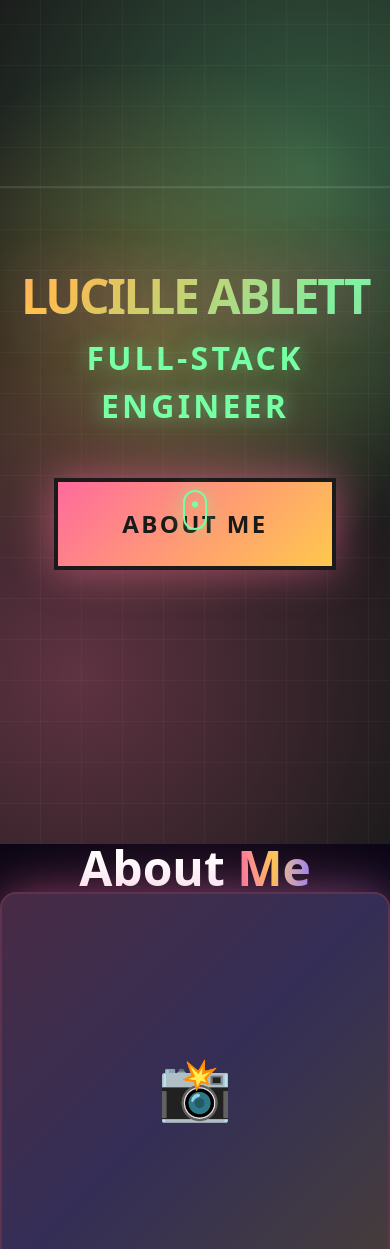
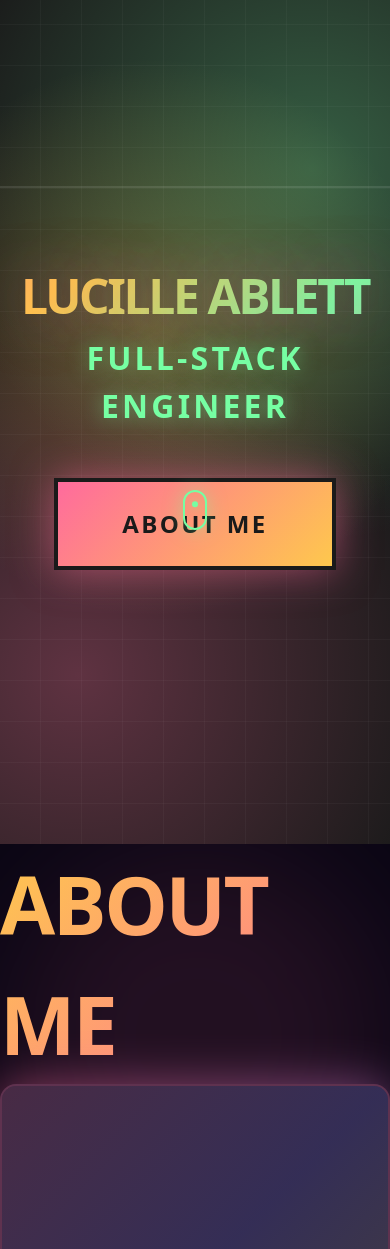
Before and after one commit to lablett/portfolio-2025, a React (Vite) app: page / in a window 390 px wide. Shown: the top 1249 px of the page. Built offline with nearby package versions, Linux system fonts and the light colour scheme.

Commit message:
update section title styling

```diff
--- a/src/Components/About.jsx
+++ b/src/Components/About.jsx
@@ -22,11 +22,18 @@ const About = () => {
           animate={isInView ? { opacity: 1, y: 0 } : { opacity: 0, y: 50 }}
           transition={{ duration: 0.6 }}
         >
-          <h2 className="text-5xl md:text-6xl font-bold mb-12 text-center">
-            About{' '}
-            <span className="bg-gradient-to-r from-hot-pink via-gold to-purple bg-clip-text text-transparent">
-              Me
-            </span>
+          <h2
+            style={{
+              fontSize: '5rem',
+              fontWeight: '900',
+              background: 'linear-gradient(135deg, #FEC84D, #FF6B9D)',
+              WebkitBackgroundClip: 'text',
+              WebkitTextFillColor: 'transparent',
+              backgroundClip: 'text',
+              textTransform: 'uppercase',
+              letterSpacing: '-0.03em',
+            }}>
+            About Me
           </h2>
         </motion.div>
 
```
